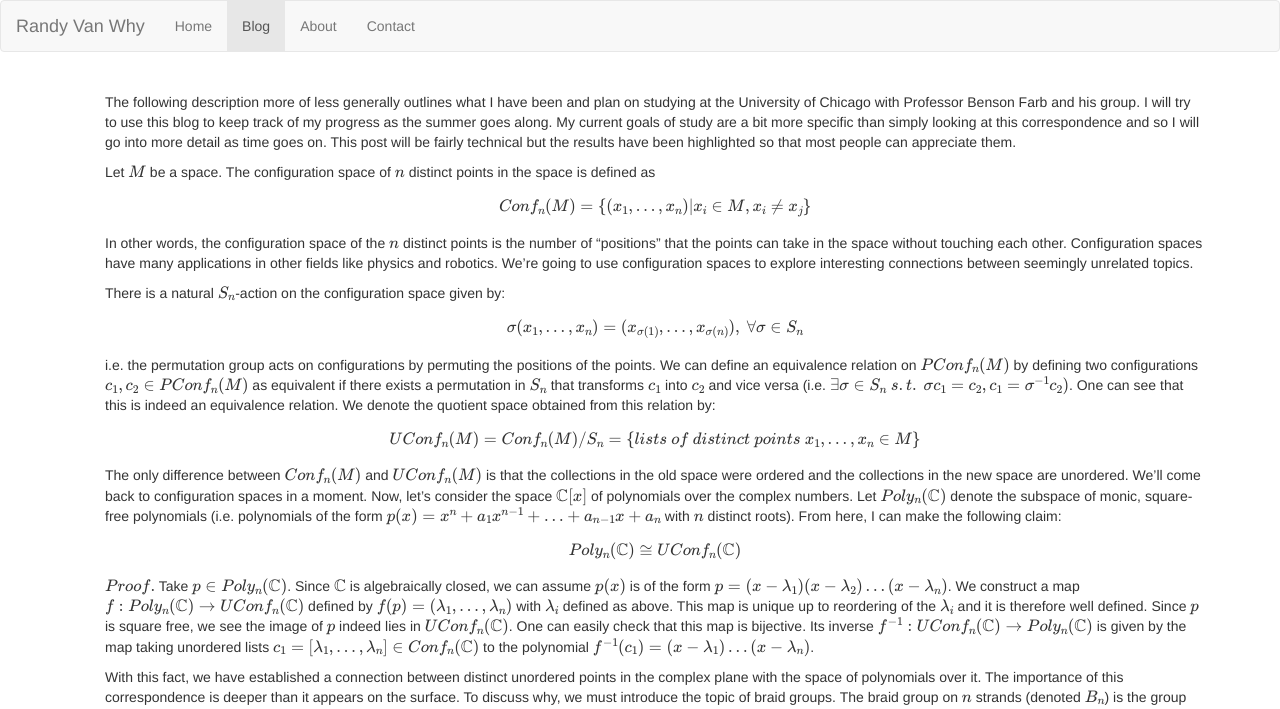
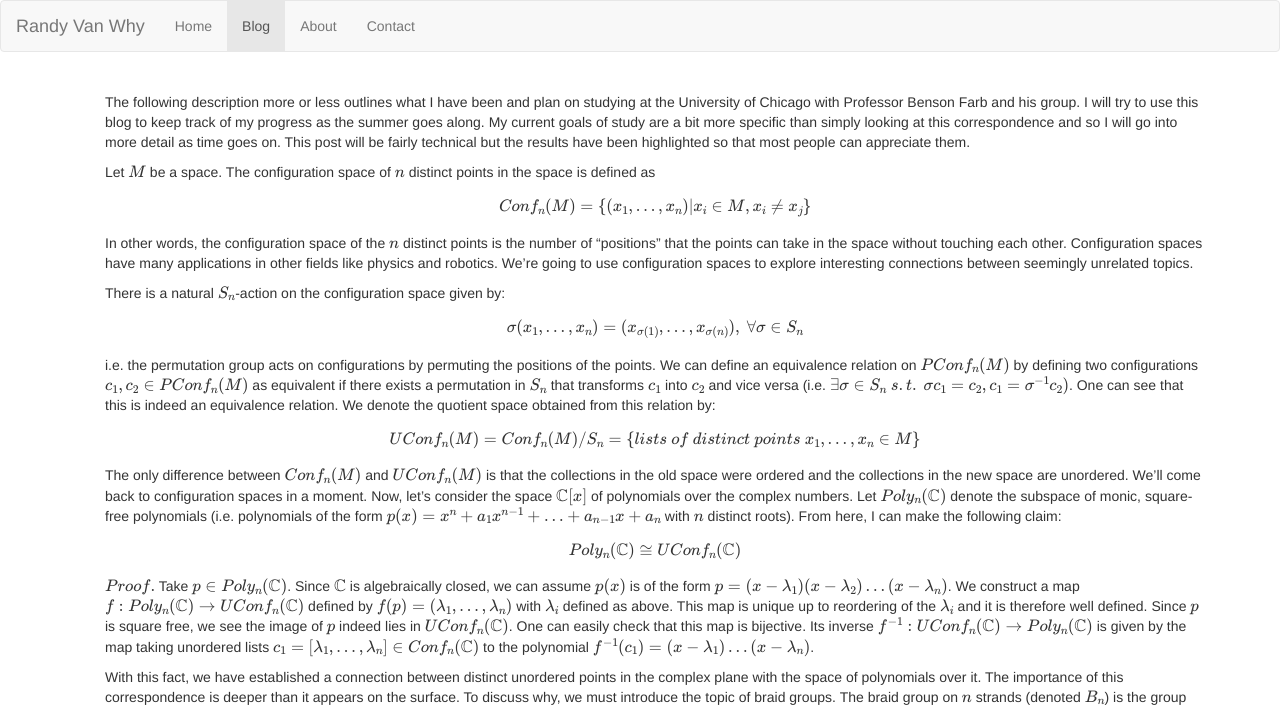
Before and after one commit to rvanwhy/rvanwhy.github.io, a Jekyll site: the page built from _posts/2015-06-28-ConfBraidPoly.md, in a window 1280 px wide. Shown: the top 709 px of the page. Built offline with Jekyll 4.4.1, drawn with Linux system fonts in a browser that asks for light colours; nearby versions of some CDN libraries; library files that are not in the unit come from our copies; formulas are drawn with MathJax 3.

Commit message:
Fixed typo

```diff
--- a/_posts/2015-06-28-ConfBraidPoly.md
+++ b/_posts/2015-06-28-ConfBraidPoly.md
@@ -4,7 +4,7 @@ title: Configuration Spaces, Braid Groups, and Polynomials
 date: 2015-06-28
 ---
 
-The following description more of less generally outlines what I have been and
+The following description more or less outlines what I have been and
 plan on studying at the University of Chicago with Professor Benson Farb and his group.
 I will try to use this blog to keep track of my progress as the summer goes along.
 My current goals of study are a bit more specific than simply looking at this
@@ -20,8 +20,7 @@ physics and robotics. We're going to use configuration spaces to explore interes
 topics.
 
 There is a natural \\(S_n\\)-action on the configuration space given
-by:
-\\[\sigma(x_1,...,x_n) = (x_{\sigma(1)}, ..., x_{\sigma(n)}),\ \forall \sigma \in S_n\\]
+by: \\[\sigma(x_1,...,x_n) = (x_{\sigma(1)}, ..., x_{\sigma(n)}),\ \forall \sigma \in S_n \\]
 i.e. the permutation group acts on configurations by permuting the positions of the points. We can define an
 equivalence relation on \\(PConf_n(M)\\) by defining two configurations \\(c_1, c_2 \in PConf_n(M)\\) as equivalent if there exists
 a permutation in \\(S_n\\) that transforms \\(c_1\\) into \\(c_2\\) and vice versa
```
